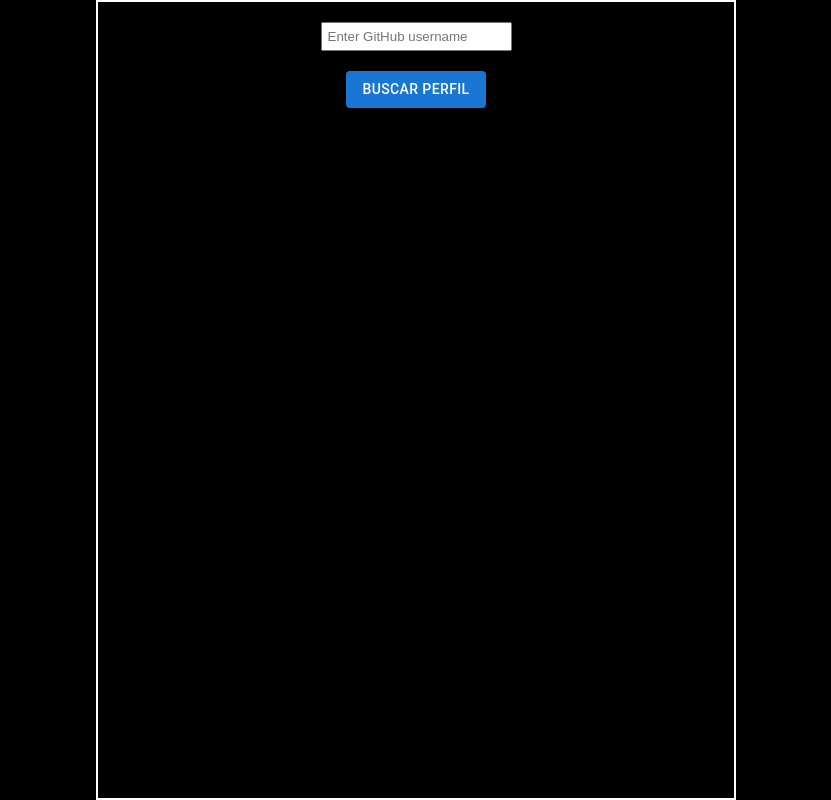
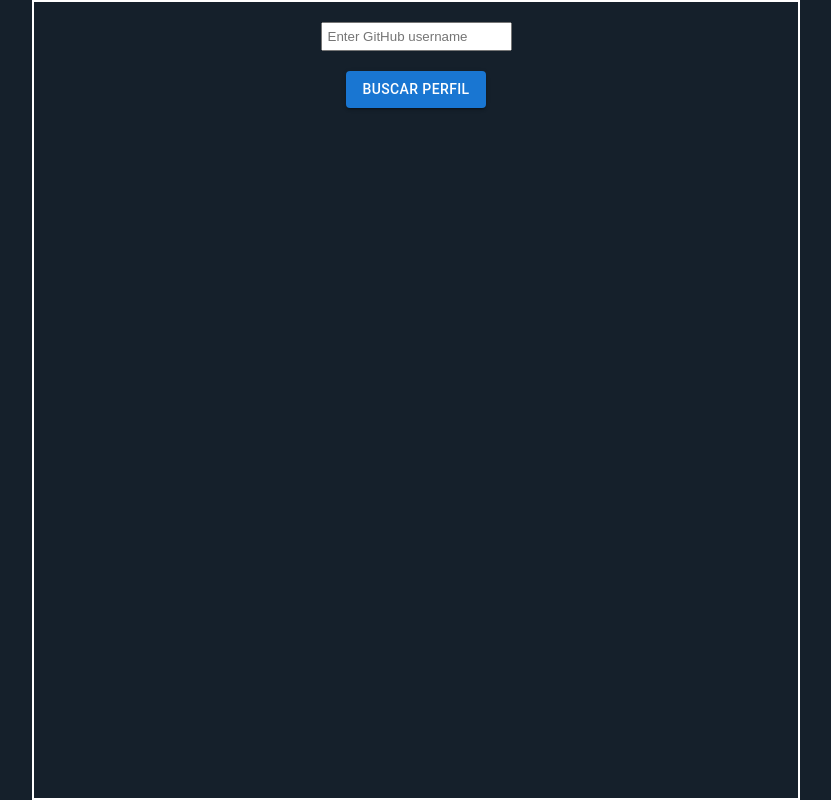
Before and after one commit to anirutsolrak/Card-github, a React (Vite) app: page / in a window 1280 px wide. Shown: the whole page, without its empty margins (224-1055 px from the left). Built offline with nearby package versions, Linux system fonts and the light colour scheme.

Commit message:
ajustes de codigo - remoção flip temporaria

```diff
--- a/globalStyle.js
+++ b/globalStyle.js
@@ -12,7 +12,7 @@ export default createGlobalStyle`
         font-family: -apple-system, BlinkMacSystemFont, 'Segoe UI', 'Roboto', 'Oxygen', 'Ubuntu', 'Cantarell', 'Fira Sans', 'Droid Sans', 'Helvetica Neue', sans-serif;
         -webkit-font-smoothing: antialiased;
         -moz-osx-font-smoothing: grayscale;
-        background-color: black;
+        background-color: #15202b;
     }
 
     #root {
--- a/src/App.jsx
+++ b/src/App.jsx
@@ -11,25 +11,27 @@ export default function App() {
   const [error, setError] = useState(null)
 
   const fetchUserData = async (e) => {
-
     e.preventDefault();
     setLoading(true);
     setError(null);
+    setLoading(true)
 
-    setLoading(true)
-    try {
+    try
+    {
       const response = await axios.get(`https://api.github.com/users/${username}`);
       setUserData(response.data);
-    } catch (err) {
+    }
+
+    catch (err)
+    {
       if (axios.isAxiosError(err) && err.response?.status === 404) {
         setError('Usuário não encontrado');
       } else {
         setError('Erro ao buscar dados do usuário');
       }
       setUserData(null);
-    } finally {
-      setLoading(false)
     }
+    finally {setLoading(false)}
   };
 
   const [loading, setLoading] = useState(false);
@@ -86,9 +88,11 @@ const Container = styled.div`
   border: 2px solid white;
   height: 100svh;
   gap: 20px;
+  color: #FFFFFF;
+
   @media screen and (min-width: 638px)
   {
-    width: 50%;
+    min-width: 60%;
   }
 `
 
@@ -102,7 +106,6 @@ const Card = styled.div`
   padding: 20px;
   margin-top: 20px;
   text-align: center;
-  color: white;
 `
 
 const Avatar = styled.img`
```
Also changed, not shown: src/assets/info.txt (added).
